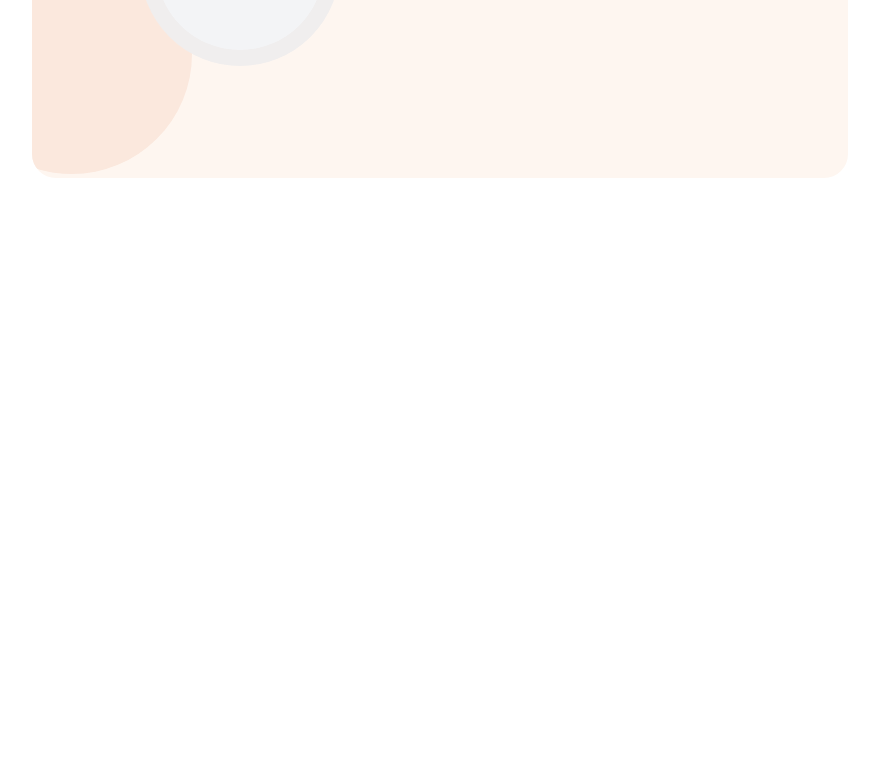
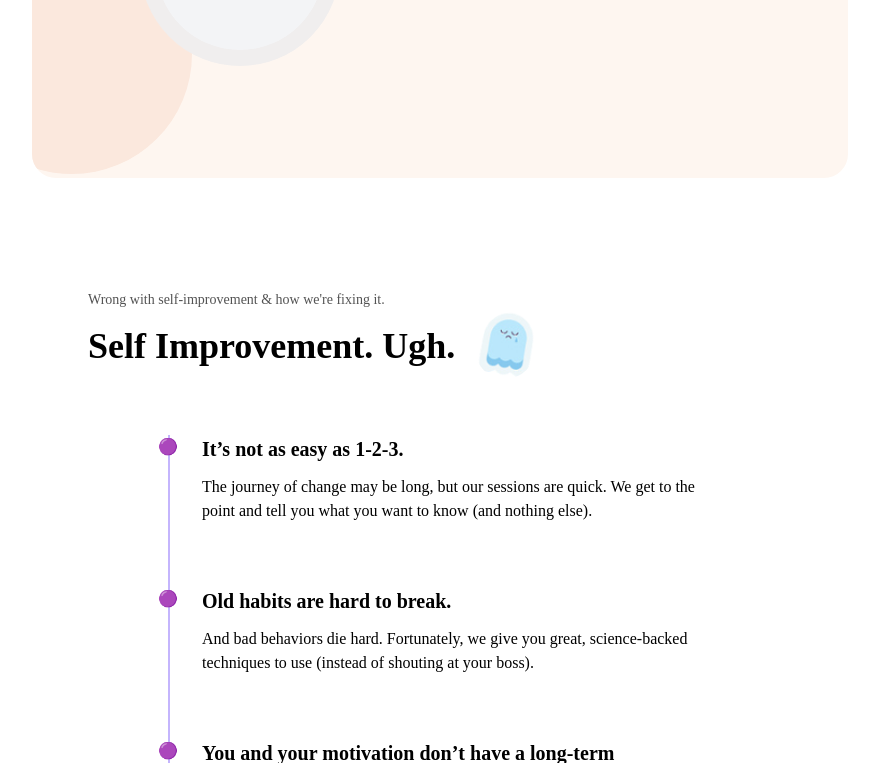
Before and after one commit to pranav4112/Density_Exchange_Task, a Next.js app: page / in a window 1280 px wide. Shown: the part 1957-2720 px from the top of the page, without its empty margins (200-1079 px from the left). Before the commit the page ends 2135 px from the top, so only its background shows below. Built offline with nearby package versions, Linux system fonts and the light colour scheme.

Commit message:
Improvements listed

```diff
--- a/components/Improvement/Improvement.js
+++ b/components/Improvement/Improvement.js
@@ -1,8 +1,107 @@
-import React from 'react'
+import Image from "next/image"
+import { motion } from 'framer-motion';
+import Reveal from "react-awesome-reveal";
+import { keyframes } from "@emotion/react";
 
 const Improvement = () => {
+  const customAnimation = keyframes`
+  from {
+    opacity: 0.1;
+    // transform: translate3d(-200px, -100px, 0);
+    transform: translate2d( -50px, 0);
+    transparent:0;
+  }
+
+  to {
+    opacity: 1;
+    transform: translate2d( 0, 0);
+  }`;
+
+  const improvementList = [
+    {heading:"It’s not as easy as 1-2-3.",content:"The journey of change may be long, but our sessions are quick. We get to the point and tell you what you want to know (and nothing else)."},
+    {heading:"Old habits are hard to break.",content:"And bad behaviors die hard. Fortunately, we give you great, science-backed techniques to use (instead of shouting at your boss)."},
+    {heading:"You and your motivation don’t have a long-term relationship.",content:"Luckily, we can proactively prepare you for the marathon, not just the race. Effective, memorable exercises."},
+    {heading:"Books just don’t offer practical solutions.",content:"Remember when you learned to ride a bike just by reading? Yeah, we don’t either. We help you take concrete small steps towards your goals."},
+  ]
+
   return (
-    <div></div>
+    <>
+      <section className="md:px-40 flex flex-col md:mt-28 mt-12 justify-center items-start font-[Montserrat] w-[80%]">
+        <motion.p
+          initial={{ x: '-200', scale: 0, opacity: 0 }}
+          transition={{
+            delay: 0.5,
+            duration: 0.8,
+            type: "spring",
+            stiffness: 50
+
+          }}
+          whileInView={{ x: 0, scale: 1, opacity: 1 }}
+          viewport={{ once: true }}
+          className='md:text-md text-sm font-medium text-[#535353] '>Wrong with self-improvement & how we're fixing it.</motion.p>
+        <div className='flex'>
+
+          <motion.h1
+            initial={{ x: '-200', scale: 0, opacity: 0 }}
+            transition={{
+              delay: 0.7,
+              duration: 0.8,
+              type: "spring",
+              stiffness: 50
+
+            }}
+            whileInView={{ x: 0, scale: 1, opacity: 1 }}
+            viewport={{ once: true }}
+            className='md:text-4xl text-2xl font-bold  text-black mt-4 inline mb-4 md:mb-1'>Self Improvement. Ugh.</motion.h1>
+
+
+          <motion.div
+            initial={{ rotate: -90, x: 400, y: 20 }}
+            whileInView={{
+              rotate: 0,
+              x: 0,
+              y: 0,
+
+
+            }}
+            transition={{ duration: 1.5, delay: 0.2 }}
+            viewport={{ once: true }}
+          >
+            <Image
+              src='/Images/blue-ghost.png'
+              width={60}
+              height={60}
+              alt="boo"
+              className='rounded-full ml-5 opacity-90 hidden md:flex'
+            />
+          </motion.div>
+
+        </div>
+
+        <div className="px-20 pt-14 h-96 overflow-y-scroll no-scrollbar">
+          <div className="border-l-2 border-l-violet-300 flex flex-col gap-16">
+            <Reveal keyframes={customAnimation}>
+              {improvementList.map((item, index) => {
+                return (
+                  <div key={index}
+                  >
+                    <motion.div
+                      className=" max-w-[40rem] relative align-top pl-8">
+                      <div style={{ left: "-12px" }} className="absolute">🟣</div>
+                      <p className="text-xl font-bold">{item.heading}</p>
+                      <p className="mt-3">
+                        {item.content}
+                      </p>
+                    </motion.div>
+                  </div>
+                );
+              })}
+            </Reveal>
+          </div>
+        </div>
+
+      </section>
+    </>
   )
 }
 
--- a/package.json
+++ b/package.json
@@ -9,9 +9,11 @@
     "lint": "next lint"
   },
   "dependencies": {
+    "@emotion/react": "^11.11.1",
     "framer-motion": "^10.16.9",
     "next": "14.0.3",
     "react": "^18",
+    "react-awesome-reveal": "^4.2.7",
     "react-dom": "^18",
     "react-vertical-timeline-component": "^3.6.0"
   },
```
Also changed, not shown: 1 other file (tests, documents, lock files or other folders).
